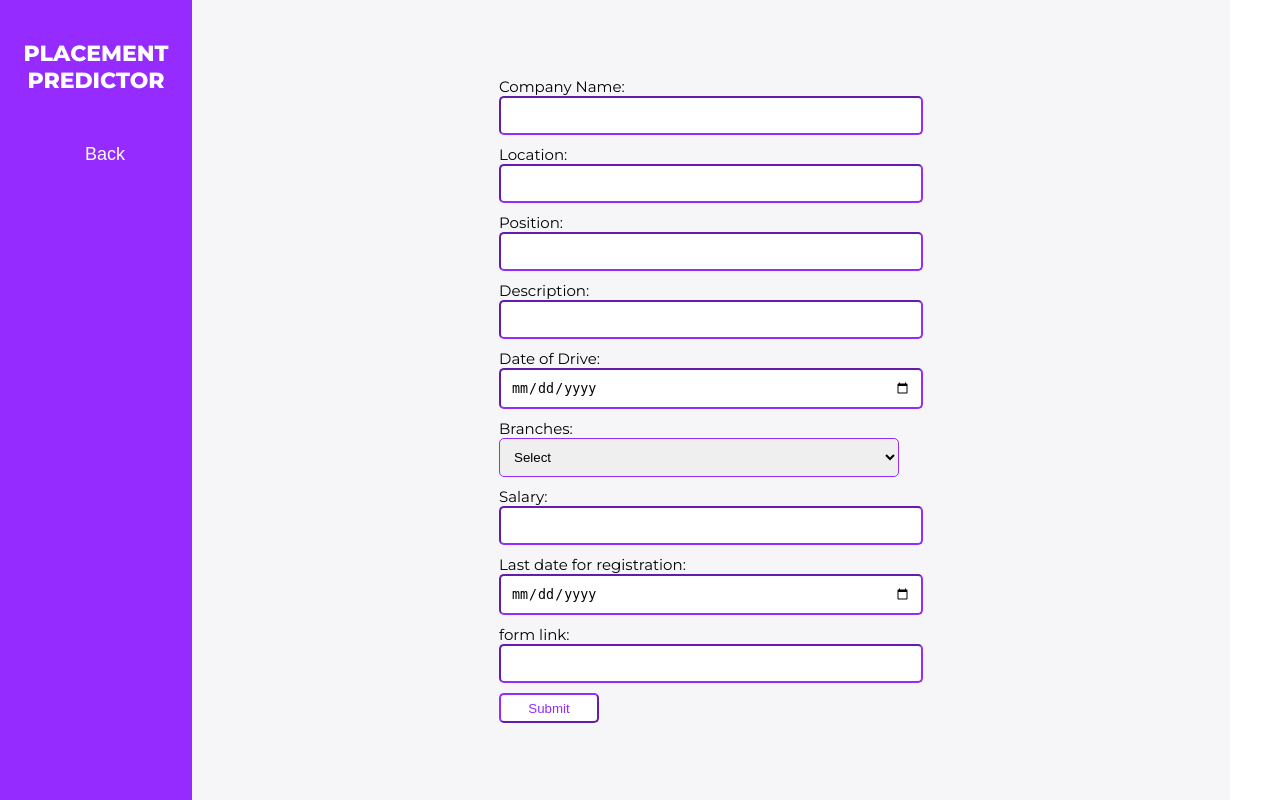
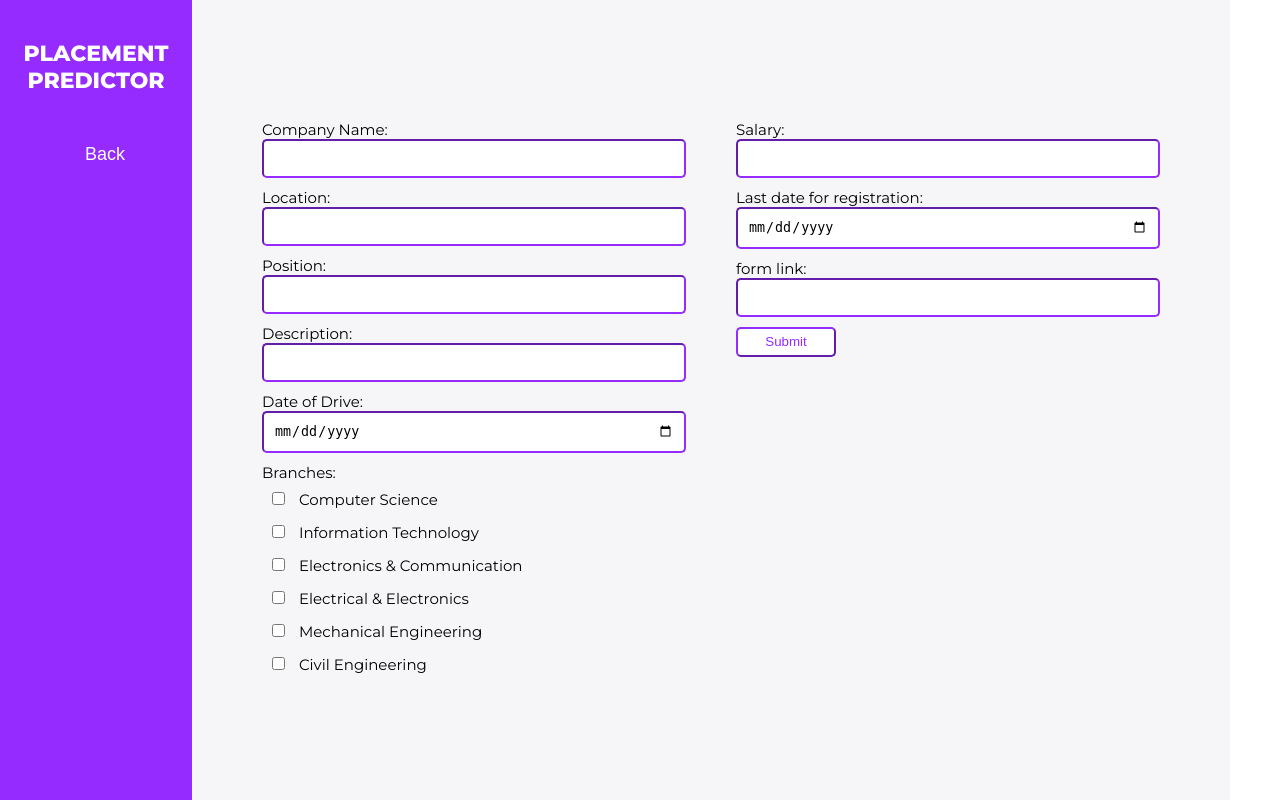
Before and after one commit to amalut/placement_predictor, a Flask app: page /placement_form in a window 1280 px wide. Run offline with Flask 3, Linux system fonts and the light colour scheme.

Commit message:
department selection

```diff
--- a/static/placement_form.css
+++ b/static/placement_form.css
@@ -8,7 +8,7 @@ label{
     font-size: 15px;
     padding-bottom: 20px;
 }
-input, select{
+.inp-box, select{
     border-radius: 5px;
     border-color: #952bff;
     padding: 10px;
@@ -27,6 +27,7 @@ input, select{
     border-color: #952bff;
     background-color: white;
 }
+
 button:hover{
     background-color: #952bff;
     color: white;
@@ -96,3 +97,12 @@ button:hover{
 .mt-3 {
     margin-top: 1rem;
 }
+.small-input{
+    margin: 10px;
+}
+.main-section{
+    display:flex;
+}
+.section1{
+    margin-right: 50px;
+}
--- a/templates/placement_form.html
+++ b/templates/placement_form.html
@@ -14,33 +14,34 @@
     </div>
     <div class="form">
         <form action="/postnewplacement" method="POST">
+            <div class="main-section">
+                <div class="section1">
                     <label for="company">Company Name:</label><br>
-            <input type="text" id="company" name="cname" required><br>
+                    <input class="inp-box" type="text" id="company" name="cname" required><br>
                     <label for="company">Location:</label><br>
-            <input type="text" id="location" name="location" required><br>
+                    <input class="inp-box" type="text" id="location" name="location" required><br>
                     <label for="lpa">Position:</label><br>
-            <input type="text" id="Position" name="position" required><br>
+                    <input class="inp-box" type="text" id="Position" name="position" required><br>
                     <label for="criteria">Description:</label><br>
-            <input type="text" id="desc" name="desc" required><br>
+                    <input class="inp-box" type="text" id="desc" name="desc" required><br>
                     <label for="date">Date of Drive:</label><br>
-            <input type="date" id="date" name="date" required><br>
+                    <input class="inp-box" type="date" id="date" name="date" required><br>
                     <label for="lpa">Branches:</label><br>
-            <select class="small-input" name="dept" id="dept" required>
-                <option value="">Select</option>
-                <option value="Computer Science">Computer Science</option>
-                <option value="Information Technology">Information Technology</option>
-                <option value="Electronics And Communication">Electronics & Communication</option>
-                <option value="Electrical">Electrical & Electronics</option>
-                <option value="Mechanical">Mechanical Engineering</option>
-                <option value="Civil">Civil Engineering</option>
-            </select><br>
+                    <label><input type="checkbox" class="small-input" name="dept" value="Computer Science"> Computer Science</label><br>
+                    <label><input type="checkbox" class="small-input" name="dept" value="Information Technology"> Information Technology</label><br>
+                    <label><input type="checkbox" class="small-input" name="dept" value="Electronics And Communication"> Electronics & Communication</label><br>
+                    <label><input type="checkbox" class="small-input" name="dept" value="Electrical"> Electrical & Electronics</label><br>
+                    <label><input type="checkbox" class="small-input" name="dept" value="Mechanical"> Mechanical Engineering</label><br>
+                    <label><input type="checkbox" class="small-input" name="dept" value="civil"> Civil Engineering</label><br>
+                </div>
+                <div class="section2">
                     <label for="lpa">Salary:</label><br>
-            <input type="text" id="lpa" name="salary" required><br>
+                    <input class="inp-box" type="text" id="lpa" name="salary" required><br>
                     <label for="lpa">Last date for registration:</label><br>
-            <input type="date" id="l-date" name="lastdate" required><br>
+                    <input class="inp-box" type="date" id="l-date" name="lastdate" required><br>
                     <!--<a href="https://docs.google.com/forms/u/0/?tgif=d&ec=asw-forms-globalnav-goto">create form</a><br> -->
                     <label for="form">form link:</label><br>
-            <input type="url" id="form" name="reg-form" required><br>
+                    <input class="inp-box" type="url" id="form" name="reg-form" required><br>
                     <button class="submit" type="submit">Submit</button>
                     {% if error %}
                         <div class="alert alert-danger mt-3" role="alert">
@@ -52,6 +53,11 @@
                         {{ msg }}
                         </div>
                     {% endif %}
+                </div>
+            </div>
+
+
+
         </form>
     </div>
 </body>
```
Lines whose indentation alone changed are shown as unchanged.
